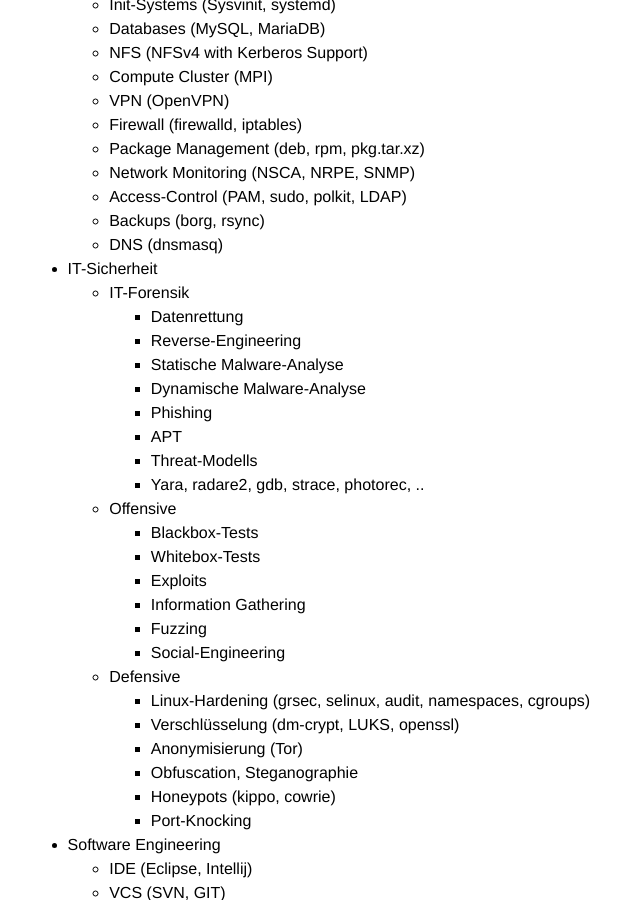
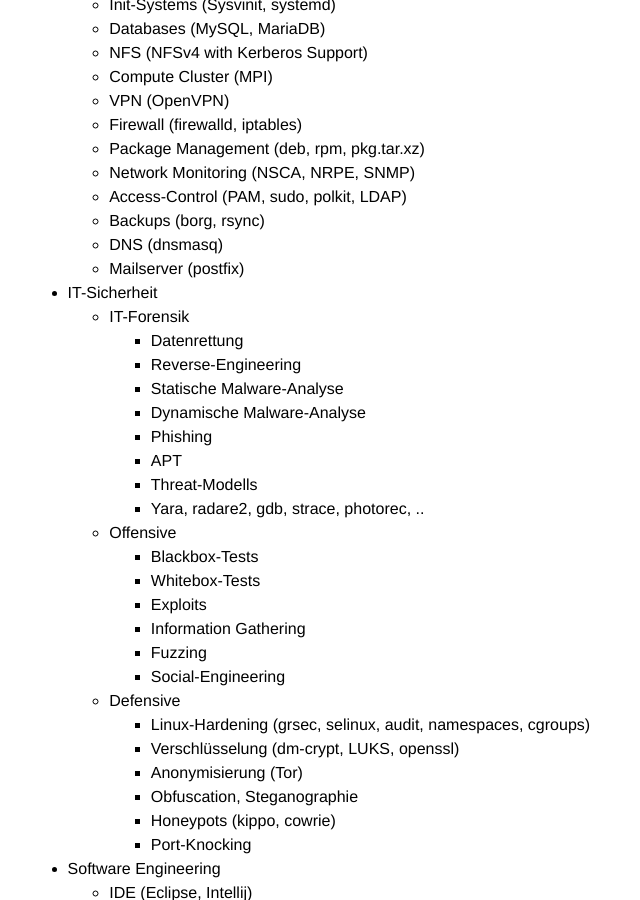
Before and after one commit to shibumi/shibumi.dev, a Jekyll site: the page built from about.md, in a window 1280 px wide and 900 px high, scrolled down 1893 px. Shown: the whole window, without its empty margins (214-854 px from the left). Built offline with Jekyll 4.4.1, drawn with Linux system fonts in a browser that asks for light colours; nearby versions of some CDN libraries.

Commit message:
added postfix

```diff
--- a/about.md
+++ b/about.md
@@ -89,6 +89,7 @@ Clausthal-Zellerfeld (2004-2013)
     * Access-Control (PAM, sudo, polkit, LDAP)
     * Backups (borg, rsync)
     * DNS (dnsmasq)
+    * Mailserver (postfix)
 * IT-Sicherheit
     * IT-Forensik
         * Datenrettung
```
